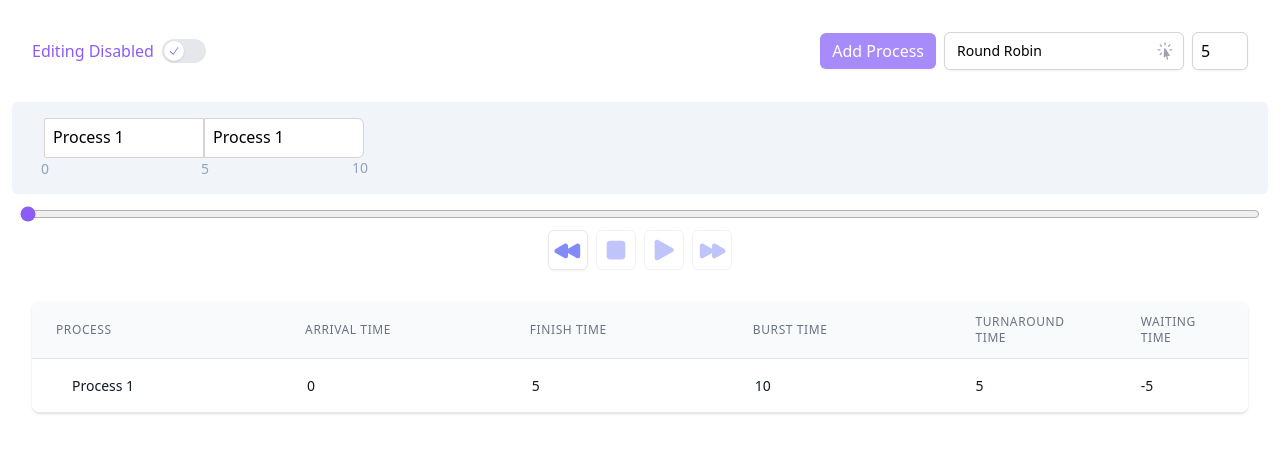
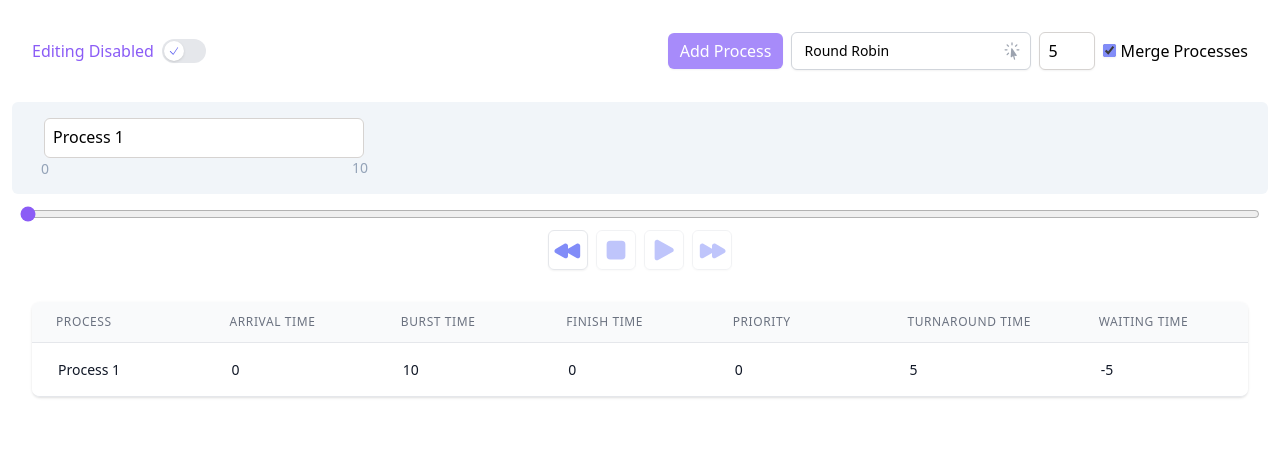
Before and after one commit to 3urdparty/process-scheduler, a Vue app: page / in a window 1280 px wide. Both pictures are taken after a click on the button "Add Process". Shown: the top 452 px of the page. Built offline with nearby package versions, Linux system fonts and the light colour scheme.

Commit message:
Refactored code

```diff
--- a/src/App.vue
+++ b/src/App.vue
@@ -10,8 +10,8 @@ const processes = reactive<Process[]>([])
 const editing = ref(false)
 
 const algorithms = reactive<Algorithm[]>([
-  { name: 'Round Robin', quantum: 5 },
-  { name: 'Preemptive SJF' },
+  { name: 'Round Robin', quantum: 5, merge: true },
+  { name: 'Preemptive SJF', merge: true },
   { name: 'Non-preemptive SJF' },
   { name: 'Preemptive Priority' },
   { name: 'Non-preemptive Priority' },
@@ -30,7 +30,8 @@ const addProcess = () => {
     name: 'Process ' + (processes.length + 1),
     arrival_time: processes[processes.length - 1]?.finish_time ?? 0,
     burst_time: 10,
-    finish_time: (processes[processes.length - 1]?.finish_time ?? 0) + 5
+    finish_time: (processes[processes.length - 1]?.finish_time ?? 0) + 5,
+    priority: 0
   })
 }
 const scale = ref(2)
@@ -76,6 +77,14 @@ export const ScaleInjectionKey = Symbol('SCALE') as InjectionKey<Ref<number>>
           v-if="selectedAlgorithm.name == 'Round Robin'"
           class="w-14 px-2 py-1.5 border border-stone-300 rounded-md shadow-sm focus:outline-none focus:ring-2 focus:ring-violet-400 focus:border-transparent transition-all"
         />
+        <label v-if="['Round Robin', 'Preemptive SJF'].includes(selectedAlgorithm.name)">
+          <input
+            type="checkbox"
+            v-model="selectedAlgorithm.merge"
+            class="py-1.5 border border-stone-300 rounded-md shadow-sm focus:outline-none focus:ring-2 focus:ring-violet-400 focus:border-transparent transition-all accent-indigo-400"
+          />
+          Merge Processes
+        </label>
       </div>
     </div>
     <div class="px-3 space-y-3">
--- a/src/algorithms.ts
+++ b/src/algorithms.ts
@@ -14,42 +14,59 @@ export type ProcessFragment = {
   number?: number
   idle?: boolean
   start?: number
+  priority?: number
 }
 export type Algorithm = {
   name: AlgorithmName
   quantum?: number
+  merge?: boolean
 }
-export const schedule = (processes: Array<Process>, selectedAlgorithm: Algorithm, tick: number) => {
+export const schedule = (
+  processes: Array<Process>,
+  selectedAlgorithm: Algorithm,
+  tick: number
+): ProcessFragment[] => {
+  let fragments: ProcessFragment[] = []
+  const filtered_processes = processes.filter((process) => process.burst_time > 0)
   switch (selectedAlgorithm.name) {
     case 'First Come First Serve':
-      return firstComeFirstServe(processes)
+      fragments = firstComeFirstServe(processes)
+      break
     case 'Round Robin':
-      return roundRobin(processes,tick, selectedAlgorithm.quantum as number)
+      fragments = roundRobin(filtered_processes, tick, selectedAlgorithm.quantum as number)
+      break
     case 'Preemptive SJF':
-      return preemptiveShortestJobFirst(processes, tick)
+      fragments = preemptiveShortestJobFirst(processes, tick)
+      break
     case 'Non-preemptive SJF':
-      return nonPreemptiveShortestJobFirst(processes)
+      fragments = nonPreemptiveShortestJobFirst(processes, tick)
+      break
     case 'Preemptive Priority':
-      return preemptivePriorty(processes)
+      fragments = preemptivePriorty(processes)
+      break
     case 'Non-preemptive Priority':
-      return nonPreemptivePriority(processes)
+      fragments = nonPreemptivePriority(processes, tick)
+      break
   }
+  if (selectedAlgorithm.merge) {
+    fragments = mergeFragments(fragments)
   }
+  return fragments
+}
+
 const firstComeFirstServe = (processes: Array<Process>) => {
-  return processes
-    .sort((a, b) => a.arrival_time - b.arrival_time)
-    .map((process) => ({
-      name: process.name,
-      duration: process.burst_time,
-      start: process.arrival_time,
-      number: process.number
-    }))
+  return []
 }
 
 export const getTotalBurstTime = (processes: Array<Process>) =>
   processes.reduce((acc, process) => acc + process.burst_time, 0)
 
-const preemptiveShortestJobFirst = (processes: Array<Process>, totalBurst: int) => {
+const algo = (
+  processes: Array<Process>,
+  totalBurst: number,
+preemptive: boolean,
+  prioritizer: (a: Process, b:Process) => number
+): ProcessFragment[] => {
   const fragments: ProcessFragment[] = [] // final fragments
   const readyQueue: ProcessFragment[] = [] // represents the process ready queue, for processes that can be executed
 
@@ -57,7 +74,52 @@ const preemptiveShortestJobFirst = (processes: Array<Process>, totalBurst: int)
   let idleDuration = 0
   let tick = 0
 
-  while (tick < totalBurst) {
+  while (tick < totalBurst || readyQueue.length > 0) {
+    readyQueue.push(
+      ...processes
+        .filter((process) => process.arrival_time === tick)
+        .sort(prioritizer)
+        .map((proc) => ({
+          name: proc.name,
+          duration: proc.burst_time,
+          start: proc.arrival_time,
+          number: proc.number
+        }))
+    )
+
+    const oldReadyQueue = [...readyQueue]
+    // readyQueue.sort((a, b) => a.duration - b.duration)
+    if (readyQueue.length <= 0) {
+      idleDuration++
+      console.log('idle')
+    } else {
+      if (idleDuration > 0) {
+        fragments.push({ duration: idleDuration, name: 'idle', idle: true })
+        idleDuration = 0
+      }
+      fragmentDuration++
+      readyQueue[0].duration--
+      if (readyQueue[0].duration === 0) {
+        fragments.push({ ...readyQueue[0], duration: fragmentDuration })
+        readyQueue.shift()
+        fragmentDuration = 0
+      }
+    }
+    tick++
+  }
+
+  return fragments
+}
+
+const preemptiveShortestJobFirst = (processes: Array<Process>, totalBurst: number) => {
+  const fragments: ProcessFragment[] = [] // final fragments
+  const readyQueue: ProcessFragment[] = [] // represents the process ready queue, for processes that can be executed
+
+  let fragmentDuration = 0
+  let idleDuration = 0
+  let tick = 0
+
+  while (tick < totalBurst || readyQueue.length > 0) {
     readyQueue.push(
       ...processes
         .filter((process) => process.arrival_time === tick)
@@ -95,16 +157,10 @@ const preemptiveShortestJobFirst = (processes: Array<Process>, totalBurst: int)
     }
     tick++
   }
-  fragments.push({ ...readyQueue[0], duration: fragmentDuration })
   return fragments
 }
-const nonPreemptiveShortestJobFirst = (processes: Array<Process>) => {
-  const readyQueue: ProcessFragment[] = []
-  const fragments: ProcessFragment[] = []
-  let fragment
-  const totalBurstTime = processes.reduce((acc, process) => acc + process.burst_time, 0)
-
-  return fragments
+const nonPreemptiveShortestJobFirst = (processes: Array<Process>, totalBurst: number) => {
+  return algo(processes, totalBurst, false, (a, b) => a.burst_time - b.burst_time)
 }
 const preemptivePriorty = (processes: Array<Process>) => {
   const readyQueue: ProcessFragment[] = []
@@ -114,22 +170,58 @@ const preemptivePriorty = (processes: Array<Process>) => {
 
   return fragments
 }
-const nonPreemptivePriority = (processes: Array<Process>) => {
-  const readyQueue: ProcessFragment[] = []
-  const fragments: ProcessFragment[] = []
-  let fragment
-  const totalBurstTime = processes.reduce((acc, process) => acc + process.burst_time, 0)
+const nonPreemptivePriority = (processes: Array<Process>, totalBurst: number) => {
+  const fragments: ProcessFragment[] = [] // final fragments
+  const readyQueue: ProcessFragment[] = [] // represents the process ready queue, for processes that can be executed
+
+  let fragmentDuration = 0
+  let idleDuration = 0
+  let tick = 0
+
+  while (tick < totalBurst || readyQueue.length > 0) {
+    readyQueue.push(
+      ...processes
+        .filter((process) => process.arrival_time === tick)
+        .sort((a, b) => a.priority - b.priority)
+        .map((proc) => ({
+          name: proc.name,
+          duration: proc.burst_time,
+          start: proc.arrival_time,
+          number: proc.number
+        }))
+    )
+
+    const oldReadyQueue = [...readyQueue]
+    // readyQueue.sort((a, b) => a.duration - b.duration)
+    if (readyQueue.length <= 0) {
+      idleDuration++
+      console.log('idle')
+    } else {
+      if (idleDuration > 0) {
+        fragments.push({ duration: idleDuration, name: 'idle', idle: true })
+        idleDuration = 0
+      }
+      fragmentDuration++
+      readyQueue[0].duration--
+      if (readyQueue[0].duration === 0) {
+        fragments.push({ ...readyQueue[0], duration: fragmentDuration })
+        readyQueue.shift()
+        fragmentDuration = 0
+      }
+    }
+    tick++
+  }
 
   return fragments
 }
 
-const roundRobin = (processes: Array<Process>, totalBurst:number, quantum: number) => {
+const roundRobin = (processes: Array<Process>, totalBurst: number, quantum: number) => {
   const fragments: ProcessFragment[] = [] // final fragments
   const readyQueue: ProcessFragment[] = [] // represents the process ready queue, for processes that can be executed
 
   let fragmentDuration = 0
-  const idleDuration = 0
-  let tick = 0;
+  let idleDuration = 0
+  let tick = 0
   while (tick < totalBurst) {
     readyQueue.push(
       ...processes
@@ -142,10 +234,15 @@ const roundRobin = (processes: Array<Process>, totalBurst:number, quantum: numbe
           number: proc.number
         }))
     )
-
-    console.log(readyQueue.map((proc) => proc.name + ":" + proc.duration))
-    fragmentDuration++;
-    readyQueue[0].duration--;
+    if (readyQueue.length <= 0) {
+      idleDuration++
+    } else {
+      if (idleDuration > 0) {
+        fragments.push({ duration: idleDuration, name: 'idle', idle: true })
+        idleDuration = 0
+      }
+      fragmentDuration++
+      readyQueue[0].duration--
       if (fragmentDuration === quantum || readyQueue[0].duration === 0) {
         fragments.push({ ...readyQueue[0], duration: fragmentDuration })
         fragmentDuration = 0
@@ -154,8 +251,27 @@ const roundRobin = (processes: Array<Process>, totalBurst:number, quantum: numbe
         }
         readyQueue.shift()
       }
+    }
 
     tick++
   }
-  return fragments;
+  return fragments
 }
+
+const mergeFragments = (fragments: ProcessFragment[]): ProcessFragment[] => {
+  const mergedFragments: ProcessFragment[] = []
+  let currentFragment: ProcessFragment = fragments[0]
+  for (let i = 1; i < fragments.length; i++) {
+    if (fragments[i].name === currentFragment.name) {
+      currentFragment.duration += fragments[i].duration
+    } else {
+      mergedFragments.push(currentFragment)
+      currentFragment = fragments[i]
+    }
+  }
+  if (currentFragment) {
+    mergedFragments.push(currentFragment)
+  }
+  console.log(mergedFragments.map((proc) => proc))
+  return [...mergedFragments]
+}
--- a/src/components/ProcessGANTT.vue
+++ b/src/components/ProcessGANTT.vue
@@ -2,7 +2,7 @@
 import { PlayBackInjectionKey, ScaleInjectionKey } from '@/App.vue'
 import { schedule, type Algorithm } from '@/algorithms'
 import { get, reactify } from '@vueuse/core'
-import { computed, inject, watch } from 'vue'
+import { computed, inject, watch, type Ref } from 'vue'
 import type { PlaybackStatus } from './PlayBack.vue'
 import type { Process } from './ProcessTable.vue'
 interface Props {
@@ -11,14 +11,15 @@ interface Props {
 }
 const props = defineProps<Props>()
 
-const scale = inject(ScaleInjectionKey)
+const scale = inject(ScaleInjectionKey) as Ref<number>
 const { playback, setTotalStep, setStep } = inject(PlayBackInjectionKey) as {
   playback: PlaybackStatus
   setTotalStep: (step: number) => void
   setStep: (step: number) => void
 }
 const step = computed(() => playback.step)
-const processFragments = reactify(schedule)(props.modelValue, props.selectedAlgorithm, step)
+const selectedAlgorithm = computed(() => props.selectedAlgorithm)
+const processFragments = reactify(schedule)(props.modelValue, selectedAlgorithm, step)
 const totalBurstTime = computed(() =>
   props.modelValue.reduce((acc, curr) => acc + curr.burst_time, 0)
 )
@@ -30,10 +31,7 @@ watch(
   },
   { immediate: true }
 )
-watch(
-  () => props.selectedAlgorithm,
-  () => {}
-)
+watch(props.selectedAlgorithm, (oldProps, newProps) => {}, { immediate: true })
 </script>
 <template>
   <div class="pb-4 overflow-x-scroll overflow-y-hidden scrollbar-none h-20">
@@ -42,13 +40,14 @@ watch(
         v-for="(process, idx) in processFragments"
         v-show="process.duration > 0"
         :key="idx"
-        class="relative px-2 whitespace-nowrap border border-stone-300 py-1.5 transition transform bg-white h-10"
+        class="relative px-2 whitespace-nowrap border border-stone-300 py-1.5 transition transform h-10"
         :class="{
-          'rounded-l-sm': idx === 0,
+          'rounded-l-md': idx === 0,
           'rounded-r-md': idx === processFragments.length - 1,
-          'bg-slate-200': process.idle
+          'bg-slate-200': process.idle,
+          'bg-white': !process.idle
         }"
-        :style="{ width: `${process.duration * 2}rem` }"
+        :style="{ width: `${process.duration * scale}rem` }"
       >
         <div class="overflow-clip pointer-events-none select-none" v-show="!process.idle">
           {{ process.duration < 4 ? 'P' + process.number : process.name }}
--- a/src/components/ProcessTable.vue
+++ b/src/components/ProcessTable.vue
@@ -11,17 +11,10 @@
                 <th
                   scope="col"
                   class="px-6 py-3 text-left text-xs font-medium text-gray-500 uppercase tracking-wider"
-                  v-for="(header, idx) in [
-                    'Process',
-                    'Arrival Time',
-                    'Finish Time',
-                    'Burst Time',
-                    'Turnaround Time',
-                    'Waiting Time'
-                  ]"
+                  v-for="(column, idx) in columns"
                   :key="idx"
                 >
-                  {{ header }}
+                  {{ column.name }}
                 </th>
               </tr>
             </thead>
@@ -31,27 +24,31 @@
                 :key="process.name"
                 :class="processIdx % 2 === 0 ? 'bg-white' : 'bg-gray-50'"
               >
-                <td class="px-6 whitespace-nowrap text-sm font-medium text-gray-900">
-                  <input v-model.lazy="process.name" class="w-full h-full px-4 bg-transparent" />
-                </td>
                 <td
                   class="pl-0.5 whitespace-nowrap text-sm font-medium text-gray-900"
-                  v-for="attribute in ['arrival_time', 'finish_time', 'burst_time']"
-                  :key="attribute"
+                  v-for="(column, idx) in columns"
+                  :key="idx"
                 >
                   <input
-                    :disabled="!props.editing"
+                    v-if="!column.editable"
+                    :value="column.getter ? column.getter(process) : 0"
+                    class="w-full h-full px-6 py-4 bg-transparent"
+                  />
+                  <input
+                    v-else-if="column.type === 'text'"
+                    :disabled="!(column.editable && props.editing)"
+                    v-model.lazy="process[column.field as keyof Process]"
+                    type="text"
+                    class="w-full h-full px-6 py-4 bg-transparent"
+                  />
+                  <input
+                    v-else-if="column.type === 'number'"
+                    :disabled="!(column.editable && props.editing)"
                     min="0"
-                    v-model.number="process[attribute]"
+                    v-model.number="process[column.field as keyof Process]"
                     type="number"
                     class="w-full h-full px-6 py-4 bg-transparent"
                   />
-                </td>
-                <td class="px-6 py-4 whitespace-nowrap text-sm font-medium text-gray-900">
-                  {{ process.finish_time - process.arrival_time }}
-                </td>
-                <td class="px-6 py-4 whitespace-nowrap text-sm font-medium text-gray-900">
-                  {{ process.finish_time - process.arrival_time - process.burst_time }}
                 </td>
               </tr>
             </tbody>
@@ -69,6 +66,7 @@ export type Process = {
   arrival_time: number
   finish_time: number
   burst_time: number
+  priority: number
 }
 
 interface Props {
@@ -77,6 +75,27 @@ interface Props {
 }
 
 const props = defineProps<Props>()
+const columns = [
+  { name: 'Process', field: 'name', editable: true, type: 'text' },
+  { name: 'Arrival Time', field: 'arrival_time', editable: true, type: 'number' },
+  { name: 'Burst Time', field: 'burst_time', editable: true, type: 'number' },
+  { name: 'Finish Time', field: 'finish_time', editable: false, type: 'number' },
+  { name: 'Priority', field: 'priority', editable: true, type: 'number' },
+  {
+    name: 'Turnaround Time',
+    field: 'turnaround_time',
+    editable: false,
+    type: 'number',
+    getter: (process: Process) => process.finish_time - process.arrival_time
+  },
+  {
+    name: 'Waiting Time',
+    field: 'waiting_time',
+    editable: false,
+    type: 'number',
+    getter: (process: Process) => process.finish_time - process.arrival_time - process.burst_time
+  }
+]
 const headers = [
   'Process',
   'Arrival Time',
```
Also changed, not shown: src/Todo.md (added, +4 -0 lines). Lines whose indentation alone changed are shown as unchanged.
